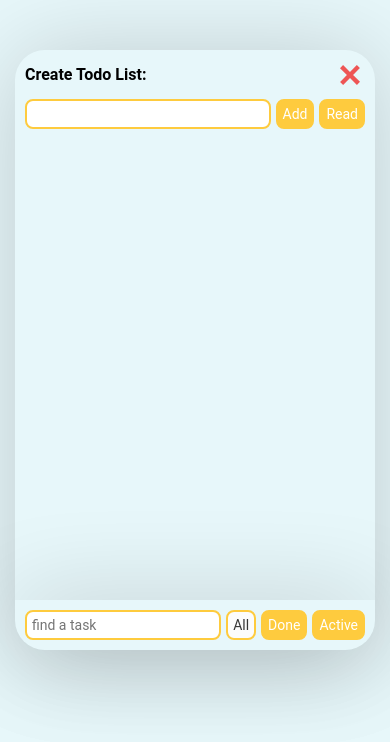
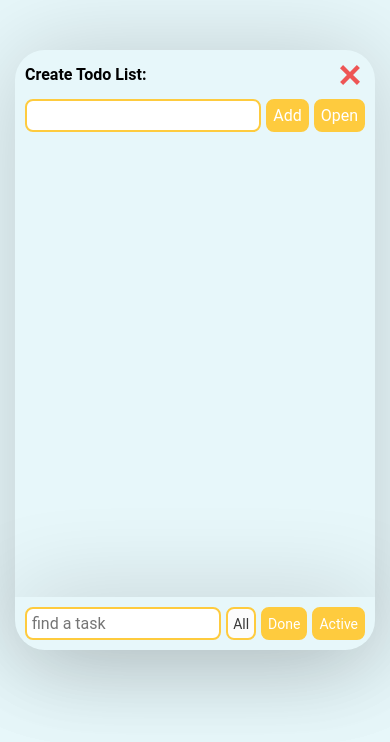
Before and after one commit to Kingstar22/TodoList-React, a React (Create React App) app: page / in a window 390 px wide. Shown: the top 742 px of the page. Built offline with nearby package versions, Linux system fonts and the light colour scheme.

Commit message:
update ctructure project

```diff
--- a/src/components/app/App.css
+++ b/src/components/app/App.css
@@ -15,57 +15,8 @@
   height: 600px;
 }
 
-.todo-menu {
-  width: 100%;
-  display: flex;
-  flex-direction: column;
-  align-items: center;
-  overflow: hidden;
-}
-
-.todo__btn {
-  position: absolute;
-  right: 15px;
-  top: 15px;
-  width: 26px;
-  height: 26px;
-  border: 0;
-  border-radius: 8px;
-  cursor: pointer;
-  background: transparent;
-}
-
-.todo__items {
-  width: 90%;
-  overflow-y: auto;
-  padding: 0 15px 5px 5px;
-  margin-top: 10px;
-}
-
-.todo-footer {
-  padding: 15px;
-  box-shadow: 0 4px 96px rgba(0,0,0, .2);
-  border-radius: 0 0 30px 30px;
-  color: #fff;
-}
-
-.search__panel {
-  display: flex;
-  justify-content: center;
-}
-
 @media (max-width: 425px) {
   .todo {
     padding: 0 15px;
   }
-
-  .todo__btn {
-    width: 20px;
-    height: 20px;
-  }
-
-  .todo-footer {
-    padding: 10px;
-  }
-
 }
--- a/src/components/app/App.js
+++ b/src/components/app/App.js
@@ -1,136 +1,29 @@
-/* eslint-disable default-case */
-import React, { useState, useEffect} from 'react';
+import React, { useState } from 'react';
 import './App.css';
-import TodoItem from '../todoItem/TodoItem';
-import TodoForm from '../todoForm/TodoForm';
-import SearchPanel from '../searchPanel/SearchPanel';
-import { getStorageTodoList,
-		 addStorageTodoItem,
-		 updateStorageTodoItem,
-		 changeStorageTodoItemStatus,
-		 deleteStorageTodoItem
-		} from '../service/service';
-import icons from '../../assets/sprite.svg'
-import TodoFilters from '../todoFilters/TodoFilters';
+import TodoMenu from '../todoMenu/TodoMenu';
+import TodoFooter from '../todoFooter/TodoFooter';
 import FloatingAlert from '../floatingAlert/FloatingAlert';
 
 const App = () => {
-	const [todos, setTodos] = useState([]);
 	const [term, setTerm] = useState('');
 	const [filter, setFilter] = useState('all');
-	const [changedTodos, setСhangedTodos] = useState([]);
-	const [readTodo, setReadTodo] = useState(false);
 	const [showAlert, setShowAlert] = useState(false);
-	let keyTodoItem = Math.floor( Math.random()* 10000 );  //?????????????
 
-	const onShowAlert = () => {
-		if(!readTodo) {
-			setShowAlert(true)
-		}
-	}
-
-	const onReadTodoList = () => {
-		setTodos(getStorageTodoList())
-		setReadTodo(true)
-	}
-
-	const onCloseTodoList = () => {
-		setTodos([])
-		setReadTodo(false)
-	}
-
-	const addTodoItem = (text) => {
-		if (text.trim() !== '') {
-			const newTodoItem = {
-				text: text,
-				isDone: false,
-				id: keyTodoItem++
-			};
-			addStorageTodoItem(newTodoItem);
-			if(readTodo) {
-				setTodos(getStorageTodoList());
-			}
-		}
-	};
-	const changeStatusTodoItem = (id) => {
-		changeStorageTodoItemStatus(id);
-		setTodos(getStorageTodoList());
-	};
-
-	const updateTodoItem = (id, editItemText) => {
-		updateStorageTodoItem(id, editItemText);
-		setTodos(getStorageTodoList());
-	};
-
-
-	const deleteTodoItem = (id) => {
-		deleteStorageTodoItem(id);
-		setTodos(getStorageTodoList());
-	};
-
-	useEffect(() => {
-		if (term.length === 0 && filter === 'all') {
-			return setСhangedTodos(todos);
-		}
-		const searched = todos.filter(todo => {
-			return todo.text.toLowerCase().indexOf(term.toLowerCase()) > -1
-		})
-		switch (filter) {
-			case 'active':
-				return	setСhangedTodos(searched.filter(todo => !todo.isDone));
-			case 'done':
-				return setСhangedTodos(searched.filter(todo => todo.isDone));
-			case 'all':
-				return setСhangedTodos(searched);
-			default:
-				return setСhangedTodos(searched);
-		}
-	}, [todos, term, filter]);
-
-	const todoItems = changedTodos.map((todo) => {
-		return (
-			<TodoItem
-			todo={todo}
-			key={todo.id}
-			changeStatusTodo={changeStatusTodoItem}
-			editTodoItem={updateTodoItem}
-			deleteTodoItem={deleteTodoItem} />
-		)
-	})
 	return (
 		<>
 			<main className="todo">
 			<FloatingAlert  showAlert={showAlert} setShowAlert={setShowAlert}/>
 				<div className="todo-wrapper">
-					<section className='todo-menu'>
-						<button
-							type="button"
-							className="todo__btn"
-							onClick={onCloseTodoList}>
-							<svg className="todo__icon">
-								<use className="todo__icon-del" xlinkHref={`${icons}#cancel`}></use>
-							</svg>
-						</button>
-						<TodoForm onAddTodoItem={addTodoItem}
-								  onShowAlert ={onShowAlert}
-								  onReadTodoList ={onReadTodoList}/>
-						<ul className="todo__items">
-							{todoItems}
-							{/* {todos.map((todo) => (
-								<TodoItem 	todo={todo}
-											key={todo.id}
-											changeStatusTodo={changeStatusTodoItem}
-											editTodoItem={updateTodoItem}
-											removeTodoItem={removeTodoItem} />
-							))} */}
-						</ul>
-					</section>
-					<footer className='todo-footer'>
-						<section className="search__panel">
-							<SearchPanel term={term} onSearchChange={setTerm}/>
-							<TodoFilters filter={filter} onFilterSelect={setFilter}/>
-						</section>
-					</footer>
+					<TodoMenu setShowAlert={setShowAlert}
+							term={term}
+							filter={filter}
+					/>
+					<TodoFooter
+							term={term}
+							filter={filter}
+							setTerm={setTerm}
+							setFilter={setFilter}
+					/>
 				</div>
 			</main>
 		</>
--- a/src/components/searchPanel/SearchPanel.css
+++ b/src/components/searchPanel/SearchPanel.css
@@ -17,6 +17,6 @@
 
 @media (max-width: 425px) {
   .search__panel-input {
-    font-size: 14px;
+    font-size: 16px;
   }
 }
--- /dev/null
+++ b/src/components/todoFooter/TodoFooter.css
@@ -0,0 +1,17 @@
+.todo-footer {
+    padding: 15px;
+    box-shadow: 0 4px 96px rgba(0,0,0, .2);
+    border-radius: 0 0 30px 30px;
+    color: #fff;
+  }
+
+  .search__panel {
+    display: flex;
+    justify-content: center;
+  }
+
+  @media (max-width: 425px) {
+    .todo-footer {
+      padding: 10px;
+    }
+  }
--- /dev/null
+++ b/src/components/todoFooter/TodoFooter.js
@@ -0,0 +1,19 @@
+import React from 'react';
+import './TodoFooter.css';
+import TodoFilters from '../todoFilters/TodoFilters';
+import SearchPanel from '../searchPanel/SearchPanel';
+const TodoFooter = ({term, filter, setTerm, setFilter}) => {
+
+    return (
+        <>
+            <footer className='todo-footer'>
+                <section className="search__panel">
+                    <SearchPanel term={term} onSearchChange={setTerm}/>
+                    <TodoFilters filter={filter} onFilterSelect={setFilter}/>
+                </section>
+            </footer>
+        </>
+    );
+}
+
+export default TodoFooter;
--- a/src/components/todoForm/TodoForm.css
+++ b/src/components/todoForm/TodoForm.css
@@ -58,11 +58,11 @@
     }
 
     .todo__new-input {
-      font-size: 14px;
+      font-size: 16px;
     }
 
     .todo__new-btn, .todo__read-btn {
       margin-left: 5px;
-      font-size: 14px;
+      font-size: 16px;
     }
   }
--- a/src/components/todoForm/TodoForm.js
+++ b/src/components/todoForm/TodoForm.js
@@ -30,7 +30,7 @@ const TodoForm = ({ onAddTodoItem, onReadTodoList,onShowAlert }) => {
         <button  className="todo__read-btn"
                  type="button"
                  onClick={onReadTodoList}
-                 >Read</button>
+                 >Open</button>
     </form>
     );
   };
--- a/src/components/todoItem/TodoItem.css
+++ b/src/components/todoItem/TodoItem.css
@@ -103,9 +103,6 @@
     height: 30px;
     margin-left: 0;
   }
-  .todo__item-input {
-    font-size: 14px;
-  }
 
   .todo__item-checkbox {
     height: 18px;
--- /dev/null
+++ b/src/components/todoMenu/TodoMenu.css
@@ -0,0 +1,33 @@
+.todo-menu {
+    width: 100%;
+    display: flex;
+    flex-direction: column;
+    align-items: center;
+    overflow: hidden;
+  }
+
+  .todo__btn {
+    position: absolute;
+    right: 15px;
+    top: 15px;
+    width: 26px;
+    height: 26px;
+    border: 0;
+    border-radius: 8px;
+    cursor: pointer;
+    background: transparent;
+  }
+
+  .todo__items {
+    width: 90%;
+    overflow-y: auto;
+    padding: 0 15px 5px 5px;
+    margin-top: 10px;
+  }
+
+  @media (max-width: 425px) {
+    .todo__btn {
+      width: 20px;
+      height: 20px;
+    }
+  }
--- /dev/null
+++ b/src/components/todoMenu/TodoMenu.js
@@ -0,0 +1,99 @@
+import React, { useState, useEffect} from 'react';
+import './TodoMenu.css';
+import TodoForm from '../todoForm/TodoForm';
+import TodoItem from '../todoItem/TodoItem';
+import icons from '../../assets/sprite.svg'
+import {    getStorageTodoList,
+            addStorageTodoItem,
+        } from '../service/service';
+const TodoMenu = ({setShowAlert, term, filter }) => {
+
+    const [todos, setTodos] = useState([]);
+    const [changedTodos, setСhangedTodos] = useState([]);
+	const [readTodo, setReadTodo] = useState(false);
+    let keyTodoItem = Math.floor( Math.random()* 10000 );
+
+
+    const onShowAlert = () => {
+		if(!readTodo) {
+			setShowAlert(true)
+		}
+	}
+
+	const onReadTodoList = () => {
+		setTodos(getStorageTodoList())
+		setReadTodo(true)
+	}
+
+	const onCloseTodoList = () => {
+		setTodos([])
+		setReadTodo(false)
+	}
+
+	const addTodoItem = (text) => {
+		if (text.trim() !== '') {
+			const newTodoItem = {
+				text: text,
+				isDone: false,
+				id: keyTodoItem++
+			};
+			addStorageTodoItem(newTodoItem);
+			if(readTodo) {
+				setTodos(getStorageTodoList());
+			}
+		}
+	};
+
+    useEffect(() => {
+		if (term.length === 0 && filter === 'all') {
+			return setСhangedTodos(todos);
+		}
+		const searched = todos.filter(todo => {
+			return todo.text.toLowerCase().indexOf(term.toLowerCase()) > -1
+		})
+		switch (filter) {
+			case 'active':
+				return	setСhangedTodos(searched.filter(todo => !todo.isDone));
+			case 'done':
+				return setСhangedTodos(searched.filter(todo => todo.isDone));
+			case 'all':
+				return setСhangedTodos(searched);
+			default:
+				return setСhangedTodos(searched);
+		}
+	}, [todos, term, filter]);
+
+    const todoItems = changedTodos.map((todo) => {
+		return (
+			<TodoItem
+			setTodos={setTodos}
+			todo={todo}
+			key={todo.id}
+			 />
+		)
+	})
+
+    return (
+        <>
+            <section className='todo-menu'>
+                <button
+                    type="button"
+                    className="todo__btn"
+                    onClick={onCloseTodoList}>
+                    <svg className="todo__icon">
+                        <use className="todo__icon-del" xlinkHref={`${icons}#cancel`}></use>
+                    </svg>
+                </button>
+                <TodoForm onAddTodoItem={addTodoItem}
+                            onShowAlert ={onShowAlert}
+                            onReadTodoList ={onReadTodoList}/>
+                <ul className="todo__items">
+                    {todoItems}
+                </ul>
+            </section>
+        </>
+    );
+
+}
+
+export default TodoMenu;
```
Also changed, not shown: src/components/todoItem/TodoItem.js (+26 -5 lines), 12 other files (tests, documents, lock files or other folders).
